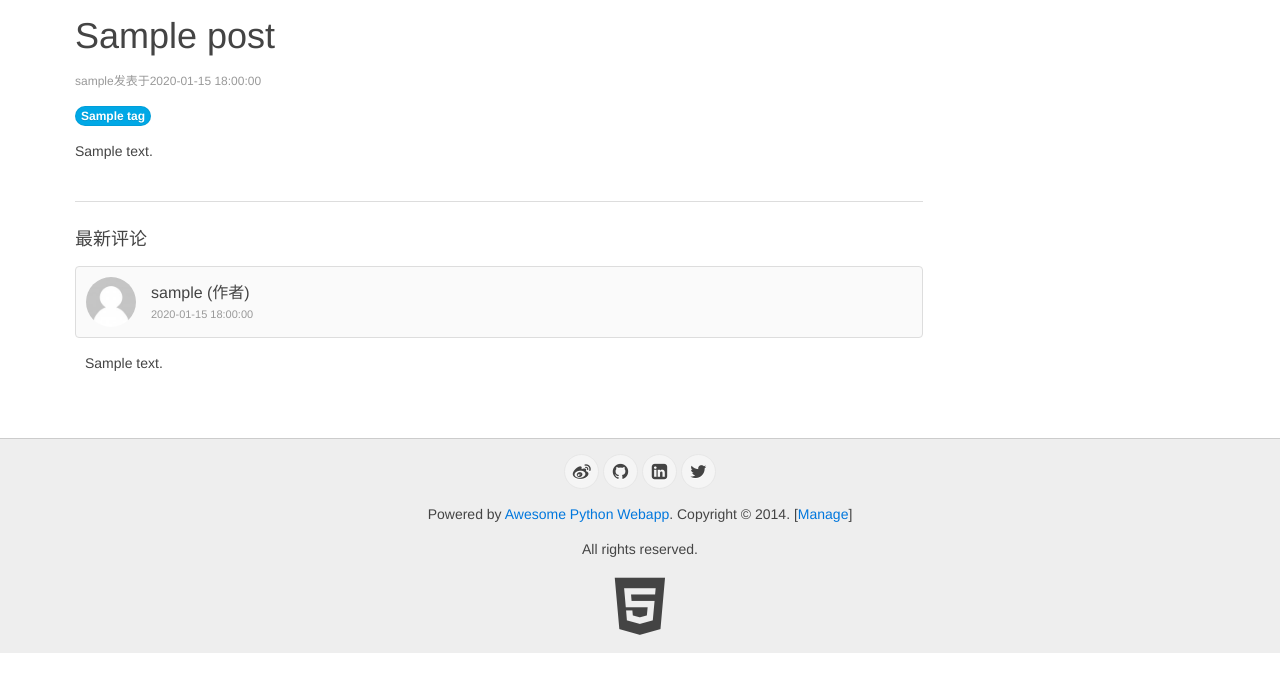
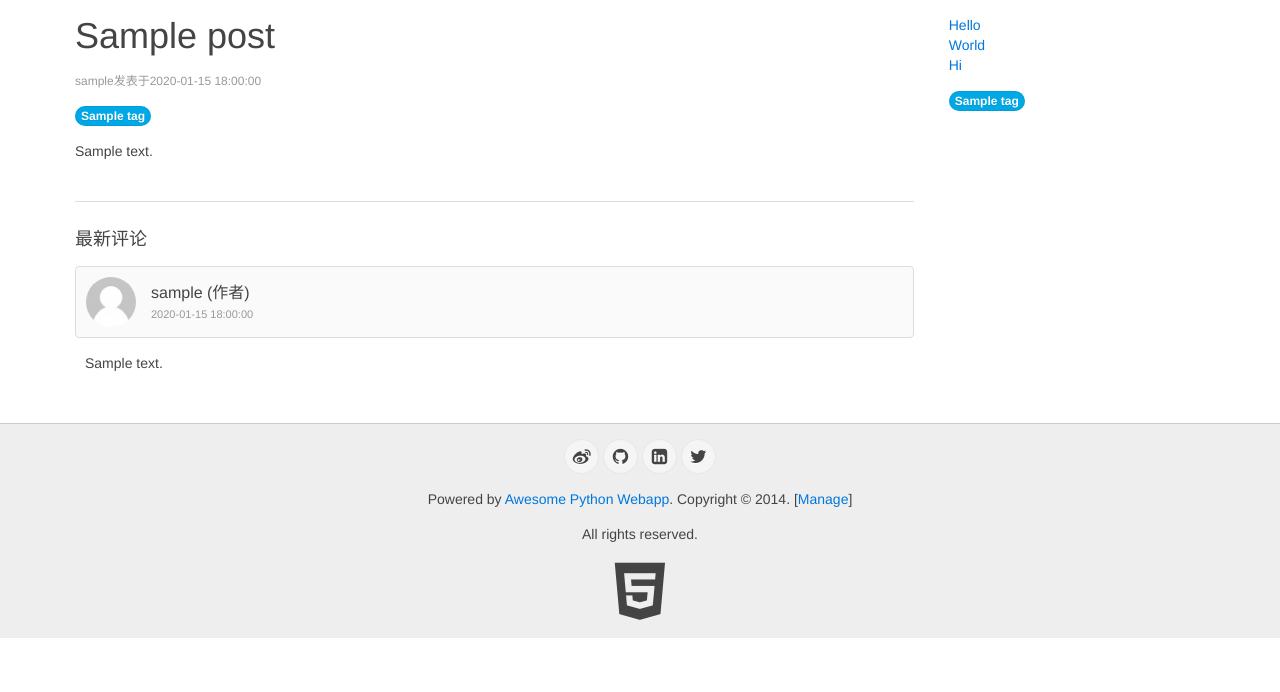
Before and after one commit to lincocc/django_blog, a Django app: page /blog/00000000000000000000000000000001/ in a window 1280 px wide. Shown: the part 42-734 px from the top of the page. Run offline with Django 3.2, Linux system fonts and the light colour scheme; tables that the repository leaves empty hold one stand-in row (values such as "Sample post").

Commit message:
add sider

```diff
--- a/blog/templates/blog/detail.html
+++ b/blog/templates/blog/detail.html
@@ -5,14 +5,16 @@
 {% block content %}
     {% load static %}
     {% static 'blog/image/user.png' as user_pic %}
-    <div class="uk-width-medium-3-4">
+    <div class="uk-grid">
+        <div class="uk-width-3-4">
             <article class="uk-article">
                 <h2 class="uk-article-title">{{ post.title }}</h2>
 
                 <p class="uk-article-meta">
                     {{ post.user.username }}发表于{{ post.pub_date|date:"Y-m-d H:i:s" }}
                     {% if user.is_authenticated %}
-                    | <a href="{% url 'blog:edit' post.id.hex %}" class="uk-icon-small"><i class="uk-icon-edit"></i> </a>
+                        |<a href="{% url 'blog:edit' post.id.hex %}" class="uk-icon-small"><i class="uk-icon-edit"></i>
+                    </a>
                     {% endif %}
                 </p>
                 <p>
@@ -74,6 +76,20 @@
                 {% endif %}
             </ul>
         </div>
-
+        <div class="uk-width-1-4">
+            <div class="uk-panel">
+                <ul class="uk-list">
+                    <li><a href="#">Hello</a></li>
+                    <li><a href="#">World</a></li>
+                    <li><a href="#">Hi</a></li>
+                </ul>
+            </div>
+            <p>
+                {% for tag in tags %}
+                    <a href="#"><span class="uk-badge uk-badge-notification">{{ tag.name }}</span></a>
+                {% endfor %}
+            </p>
+        </div>
+    </div>
 
 {% endblock %}
--- a/blog/views.py
+++ b/blog/views.py
@@ -4,13 +4,14 @@
 import markdown as markdown
 from django.contrib.auth.decorators import login_required
 from django.core.paginator import Paginator, EmptyPage, PageNotAnInteger
+from django.db.models import Count
 from django.http import HttpResponse, HttpResponseRedirect
 from django.shortcuts import render, get_object_or_404, get_list_or_404
 
 # Create your views here.
 from django.urls import reverse
 
-from .models import Post, Comment
+from .models import Post, Comment, Tag
 from .form import PostForm
 
 
@@ -67,7 +68,8 @@
     # post.content = markdown2.markdown(text=post.content)
     post.content = markdown.markdown(post.content,
                                      extensions=['markdown.extensions.extra', 'markdown.extensions.codehilite'])
-    context = {'post': post, 'comments': comments}
+    tags = Tag.objects.annotate(post_count=Count('posts')).order_by('-post_count')[:5]
+    context = {'post': post, 'comments': comments, 'tags':tags}
     return render(request, 'blog/detail.html', context)
 
 
```
Lines whose indentation alone changed are shown as unchanged.
